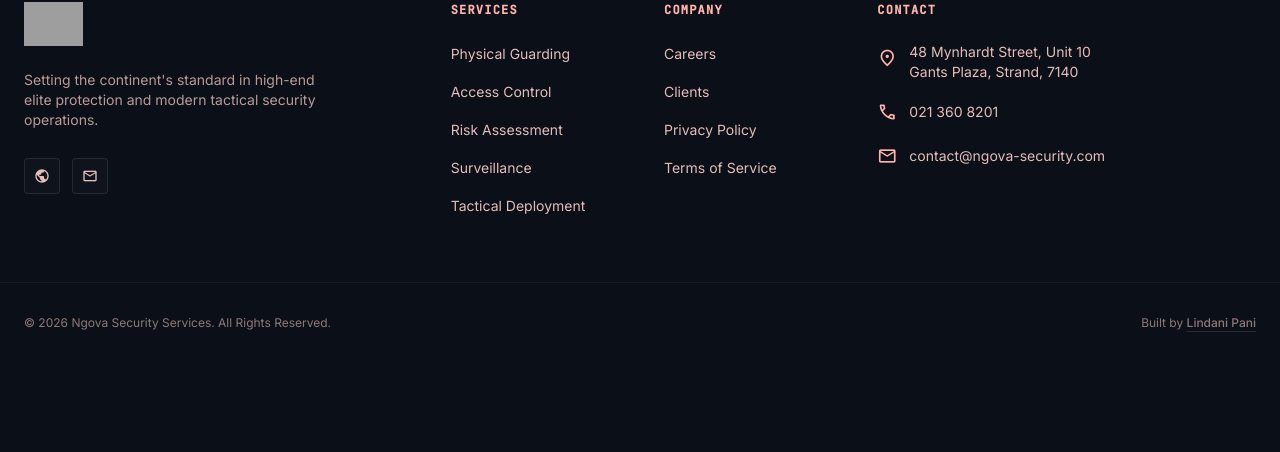
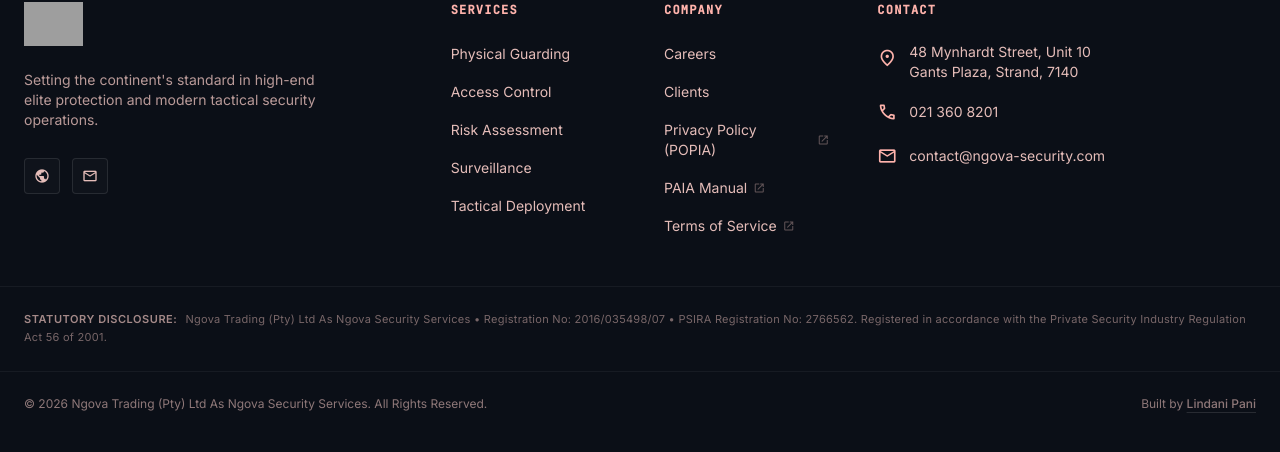
Before and after one commit to lindani/ngova-security-app, a React (Vite) app: page /quote in a window 1280 px wide. Shown: the part 986-1438 px from the top of the page. Before the commit the page ends 1397 px from the top, so only its background shows below. Built offline with nearby package versions, Linux system fonts and the light colour scheme; grey boxes are pictures that could not be loaded.

Commit message:
feat: add compliance links with statutory disclosure

```diff
--- a/src/components/Footer.jsx
+++ b/src/components/Footer.jsx
@@ -68,7 +68,7 @@
           </ul>
         </div>
 
-        {/* Company Links */}
+        {/* Company & Compliance Links */}
         <div className="md:col-span-2">
           <p className="font-label-caps text-[11px] sm:text-xs text-primary mb-4 sm:mb-6 tracking-widest uppercase font-semibold">
             Company
@@ -85,13 +85,36 @@
               </Link>
             </li>
             <li>
-              <a className="text-on-surface-variant hover:text-primary transition-colors text-xs sm:text-sm block py-0.5" href="#">
-                Privacy Policy
+              <a
+                href="/documents/ngova-privacy-policy.pdf"
+                target="_blank"
+                rel="noopener noreferrer"
+                className="text-on-surface-variant hover:text-primary transition-colors text-xs sm:text-sm flex items-center gap-1.5 py-0.5"
+              >
+                Privacy Policy (POPIA)
+                <span className="material-symbols-outlined text-xs opacity-40">open_in_new</span>
               </a>
             </li>
             <li>
-              <a className="text-on-surface-variant hover:text-primary transition-colors text-xs sm:text-sm block py-0.5" href="#">
+              <a
+                href="/documents/ngova-paia-manual.pdf"
+                target="_blank"
+                rel="noopener noreferrer"
+                className="text-on-surface-variant hover:text-primary transition-colors text-xs sm:text-sm flex items-center gap-1.5 py-0.5"
+              >
+                PAIA Manual
+                <span className="material-symbols-outlined text-xs opacity-40">open_in_new</span>
+              </a>
+            </li>
+            <li>
+              <a
+                href="/documents/ngova-terms-of-service.pdf"
+                target="_blank"
+                rel="noopener noreferrer"
+                className="text-on-surface-variant hover:text-primary transition-colors text-xs sm:text-sm flex items-center gap-1.5 py-0.5"
+              >
                 Terms of Service
+                <span className="material-symbols-outlined text-xs opacity-40">open_in_new</span>
               </a>
             </li>
           </ul>
@@ -128,10 +151,19 @@
         </div>
       </div>
 
+      {/* Statutory Corporate Disclosures Banner */}
+      <div className="max-w-container-max mx-auto px-gutter mt-12 pt-6 border-t border-white/5">
+        <p className="text-[11px] text-on-surface-variant/50 leading-relaxed text-center md:text-left tracking-wide">
+          <span className="text-on-surface-variant/70 font-semibold uppercase tracking-wider block md:inline md:mr-2">Statutory Disclosure:</span>
+          Ngova Trading (Pty) Ltd As Ngova Security Services &bull; Registration No: 2016/035498/07 &bull; PSIRA Registration No: 2766562.
+          Registered in accordance with the Private Security Industry Regulation Act 56 of 2001.
+        </p>
+      </div>
+
       {/* Sub-Footer Copyright Area */}
-      <div className="max-w-container-max mx-auto px-gutter mt-10 sm:mt-16 pt-6 sm:pt-8 border-t border-white/5 flex flex-col sm:flex-row justify-between items-center gap-4">
+      <div className="max-w-container-max mx-auto px-gutter mt-6 pt-6 border-t border-white/5 flex flex-col sm:flex-row justify-between items-center gap-4">
         <p className="text-on-surface-variant text-xs opacity-60 text-center sm:text-left">
-          &copy; {currentYear} Ngova Security Services. All Rights Reserved.
+          &copy; {currentYear} Ngova Trading (Pty) Ltd As Ngova Security Services. All Rights Reserved.
         </p>
         <p className="text-on-surface-variant text-xs opacity-60 text-center sm:text-right">
           Built by{' '}
```
